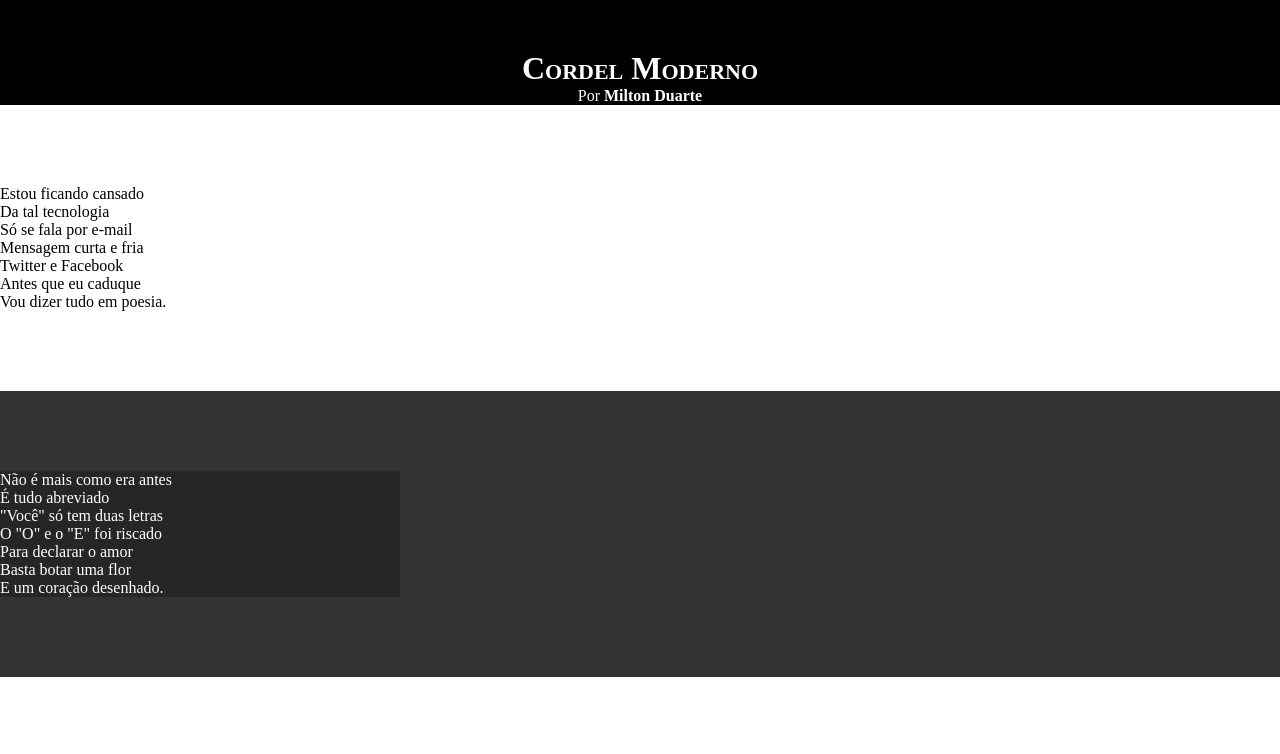
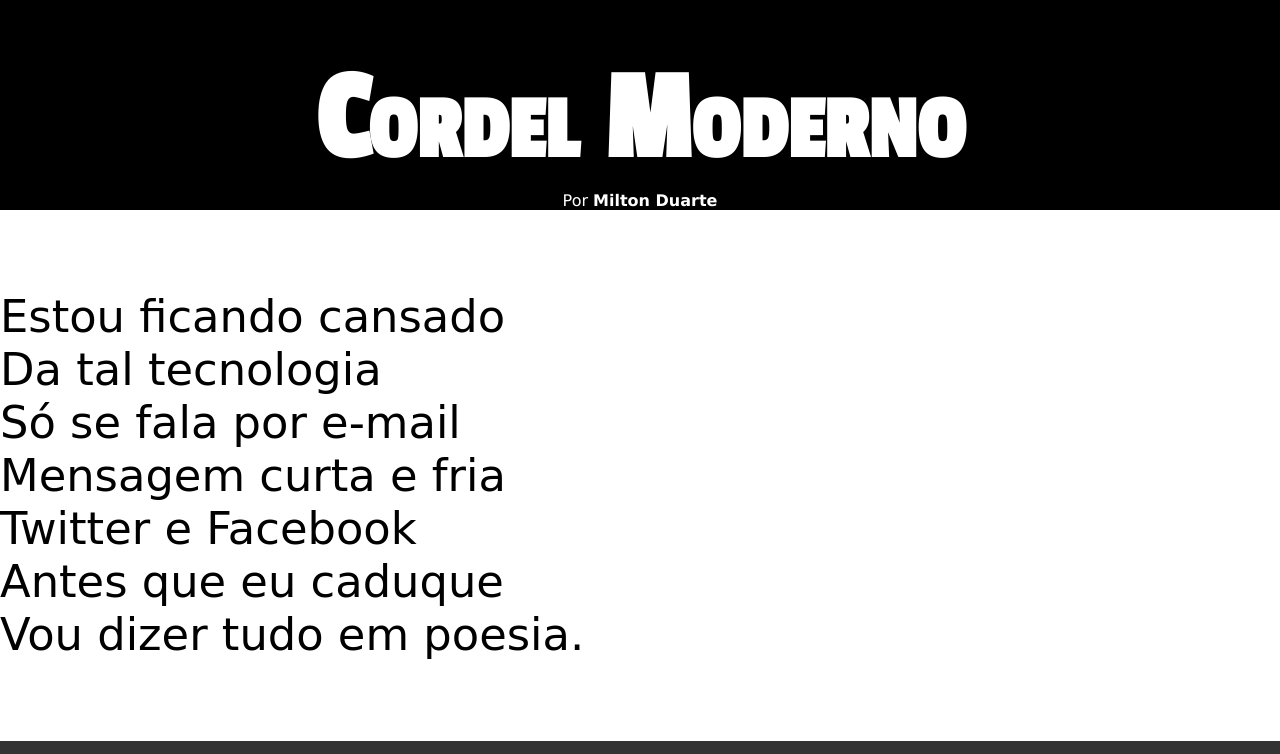
Before and after one commit to Fueather/html-css, a plain HTML site: page desafios/desafio 012/index.html in a window 1280 px wide. Shown: the top 754 px of the page. Drawn offline with Linux system fonts and the light colour scheme.

Commit message:
att de estilos desafio 21 d12

```diff
--- a/desafios/desafio 012/estilo/style.css
+++ b/desafios/desafio 012/estilo/style.css
@@ -1,13 +1,24 @@
 @charset "utf-8";
+
+@import url('https://fonts.googleapis.com/css2? family=Passion+One&swap');
+@import url('https://fonts.googleapis.com/css2?swap');
+
+:root {
+    --font1: Verdana, Geneva, Tahoma, sans-serif;
+    --font2: 'passion One', Cursive;
+    --font3: 'Sriracha', cursive;
+}
 
 * {
     margin: 0px;
     padding: 0px;
+    font-size: 1em;
 }
 
 html,body {
     min-height: 100vh;
     background-color: darkgray;
+    font-family: var(--font1);
 }
 
 header {
@@ -19,6 +30,8 @@ header {
 header > h1 {
     padding-top: 50px;
     font-variant: small-caps;
+    font-family: var(--font2);
+    font-size: 10vw;
 }
 
 header > p {
@@ -38,6 +51,8 @@ header a:houver, footer a:houver {
 section {
     padding-top: 10vh;
     padding-bottom: 10vh;
+    font-family: var(--font3);
+    font-size: 3.5vw;
 }
 
 section.normal {
@@ -51,7 +66,8 @@ section.imagem {
 }
 
 section.imagem > p {
-    width: 400px;
+    display: inline-block;
+    padding: 5px;
     background-color: rgba(0, 0, 0, 0.253);
 }
 
```
